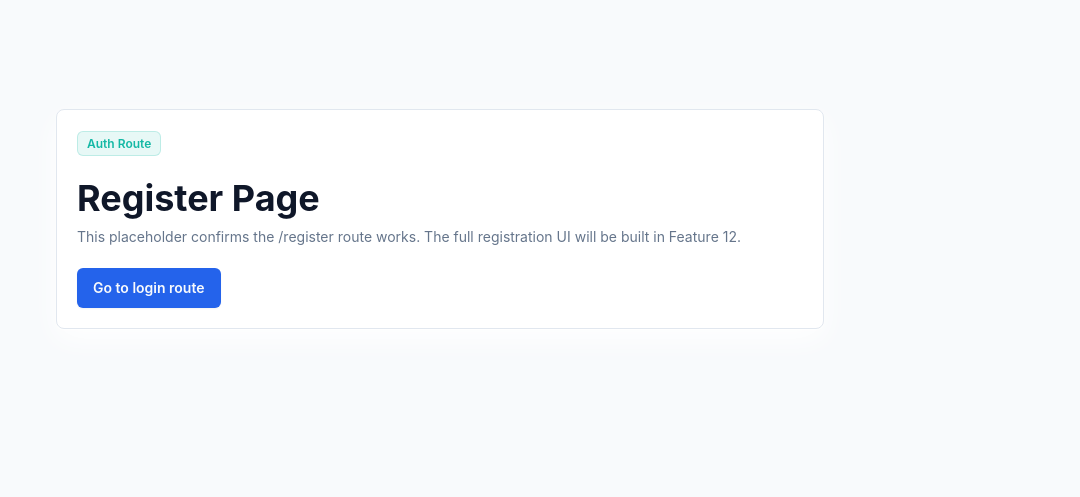
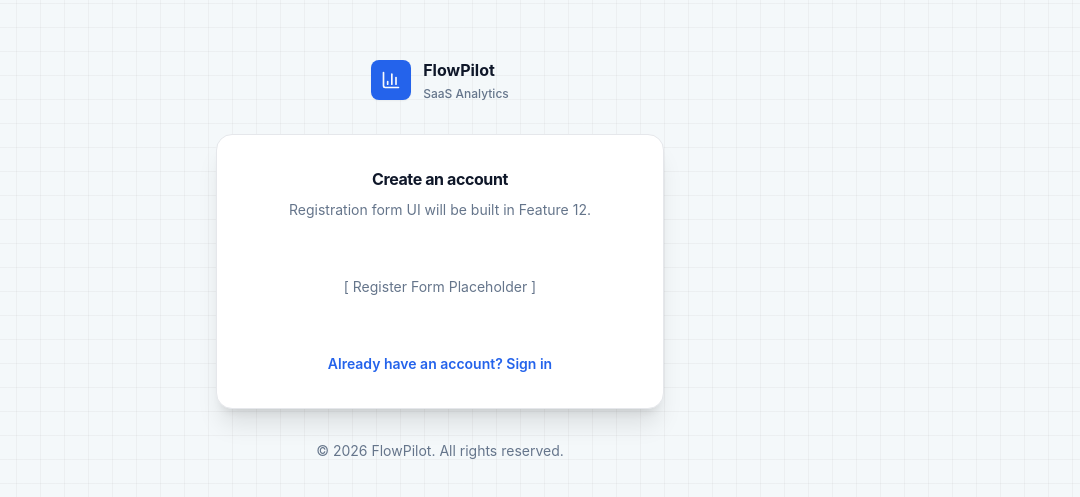
Before and after one commit to shantopaul/SaaS-Dashboard-Website, a React (Vite) app: page /register in a window 1280 px wide. Shown: the part 141-638 px from the top of the page, without its empty margins (200-1280 px from the left). Built offline with nearby package versions, Linux system fonts and the light colour scheme.

Commit message:
Feature 10: Auth Layout Completed

```diff
--- /dev/null
+++ b/src/components/layout/AuthLayout.tsx
@@ -0,0 +1,27 @@
+import { Outlet } from "react-router-dom";
+import { BrandLogo } from "./BrandLogo";
+
+export function AuthLayout() {
+  return (
+    <div className="flex min-h-screen items-center justify-center bg-muted/30 p-4 md:p-8">
+      {/* Background pattern */}
+      <div className="absolute inset-0 z-0 bg-[linear-gradient(to_right,#80808012_1px,transparent_1px),linear-gradient(to_bottom,#80808012_1px,transparent_1px)] bg-[size:24px_24px]"></div>
+
+      <div className="relative z-10 w-full max-w-md">
+        <div className="mb-8 flex justify-center">
+          <BrandLogo />
+        </div>
+
+        <div className="rounded-2xl border bg-card text-card-foreground shadow-xl">
+          <Outlet />
+        </div>
+
+        <div className="mt-8 text-center text-sm text-muted-foreground">
+          <p>
+            &copy; {new Date().getFullYear()} FlowPilot. All rights reserved.
+          </p>
+        </div>
+      </div>
+    </div>
+  );
+}
--- a/src/components/layout/index.ts
+++ b/src/components/layout/index.ts
@@ -1,3 +1,4 @@
+export * from "./AuthLayout";
 export * from "./BrandLogo";
 export * from "./Footer";
 export * from "./Navbar";
--- a/src/pages/auth/LoginPage.tsx
+++ b/src/pages/auth/LoginPage.tsx
@@ -1,13 +1,31 @@
-import { PageShell } from "../PageShell";
+import { Link } from "react-router-dom";
 
 export function LoginPage() {
   return (
-    <PageShell
-      badge="Auth Route"
-      description="This placeholder confirms the /login route works. The full login UI will be built in Feature 11."
-      primaryHref="/register"
-      primaryLabel="Go to register route"
-      title="Login Page"
-    />
+    <div className="flex flex-col gap-6 p-6 sm:p-8">
+      <div className="flex flex-col items-center gap-2 text-center">
+        <h1 className="text-h3 font-bold tracking-tight text-foreground">
+          Welcome back
+        </h1>
+        <p className="text-body-sm text-muted-foreground">
+          Login form UI will be built in Feature 11.
+        </p>
+      </div>
+
+      <div className="flex justify-center py-8">
+        <span className="text-sm text-muted-foreground">
+          [ Login Form Placeholder ]
+        </span>
+      </div>
+
+      <div className="flex justify-center">
+        <Link
+          className="text-body-sm font-semibold text-primary hover:underline"
+          to="/register"
+        >
+          Don't have an account? Sign up
+        </Link>
+      </div>
+    </div>
   );
 }
--- a/src/pages/auth/RegisterPage.tsx
+++ b/src/pages/auth/RegisterPage.tsx
@@ -1,13 +1,31 @@
-import { PageShell } from "../PageShell";
+import { Link } from "react-router-dom";
 
 export function RegisterPage() {
   return (
-    <PageShell
-      badge="Auth Route"
-      description="This placeholder confirms the /register route works. The full registration UI will be built in Feature 12."
-      primaryHref="/login"
-      primaryLabel="Go to login route"
-      title="Register Page"
-    />
+    <div className="flex flex-col gap-6 p-6 sm:p-8">
+      <div className="flex flex-col items-center gap-2 text-center">
+        <h1 className="text-h3 font-bold tracking-tight text-foreground">
+          Create an account
+        </h1>
+        <p className="text-body-sm text-muted-foreground">
+          Registration form UI will be built in Feature 12.
+        </p>
+      </div>
+
+      <div className="flex justify-center py-8">
+        <span className="text-sm text-muted-foreground">
+          [ Register Form Placeholder ]
+        </span>
+      </div>
+
+      <div className="flex justify-center">
+        <Link
+          className="text-body-sm font-semibold text-primary hover:underline"
+          to="/login"
+        >
+          Already have an account? Sign in
+        </Link>
+      </div>
+    </div>
   );
 }
--- a/src/routes/AppRoutes.tsx
+++ b/src/routes/AppRoutes.tsx
@@ -12,7 +12,7 @@ import {
   RegisterPage,
   SettingsPage,
 } from "@/pages";
-import { PublicLayout } from "@/components";
+import { AuthLayout, PublicLayout } from "@/components";
 import { ProtectedRoute } from "./ProtectedRoute";
 
 export function AppRoutes() {
@@ -25,8 +25,10 @@ export function AppRoutes() {
         <Route element={<NotFoundPage />} path="/not-found" />
       </Route>
 
-      <Route element={<LoginPage />} path="/login" />
-      <Route element={<RegisterPage />} path="/register" />
+      <Route element={<AuthLayout />}>
+        <Route element={<LoginPage />} path="/login" />
+        <Route element={<RegisterPage />} path="/register" />
+      </Route>
 
       <Route element={<ProtectedRoute />}>
         <Route element={<DashboardPage />} path="/dashboard" />
```
Also changed, not shown: 1 other file (tests, documents, lock files or other folders).
